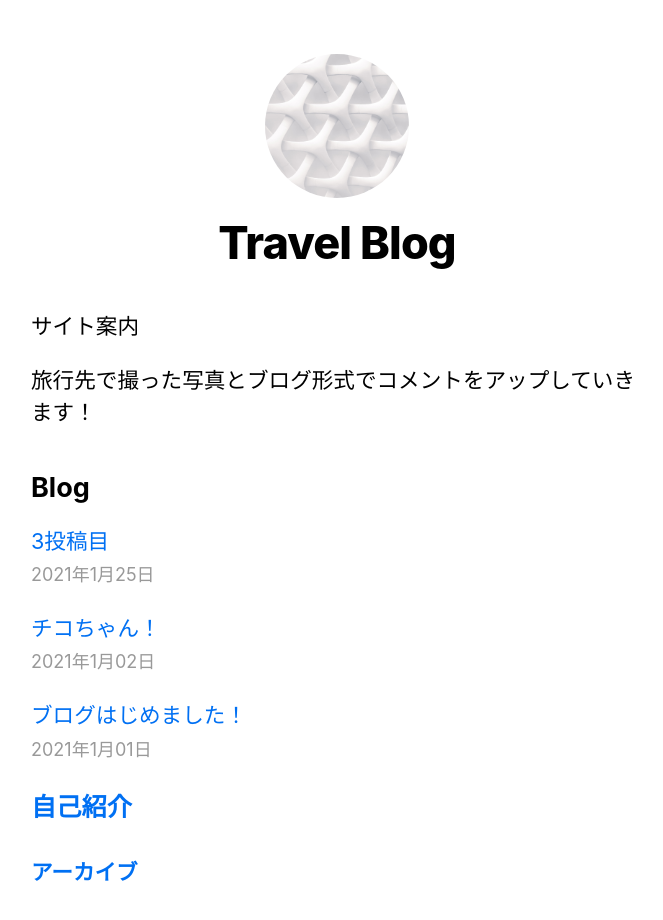
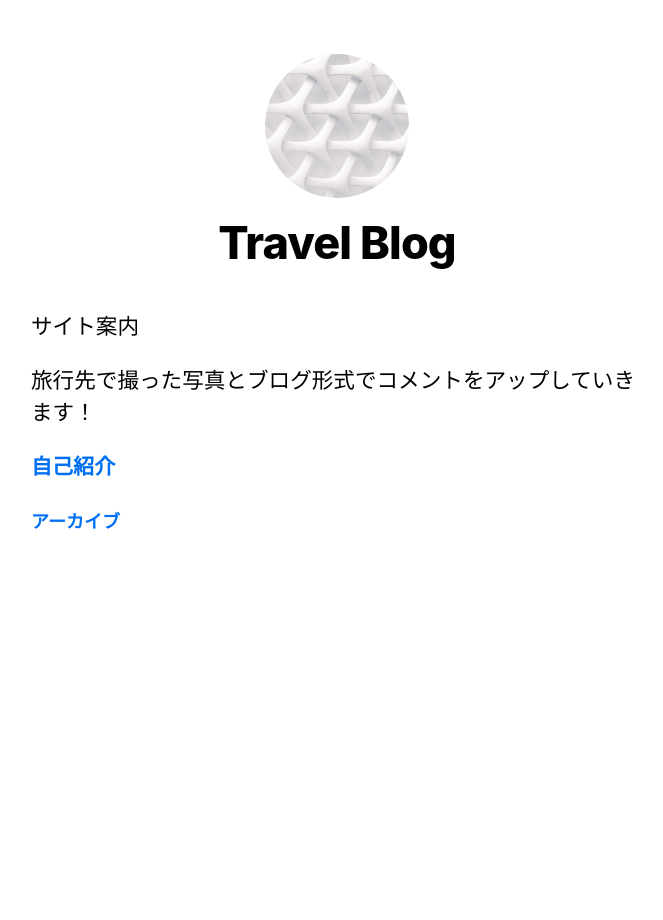
Before and after one commit to jungle379/Travel_Blog, a Next.js app: page / in a window 1280 px wide. Shown: the top 920 px of the page, without its empty margins (303-966 px from the left). After the commit the page ends 800 px from the top, so only its background shows below. Built offline with nearby package versions, Linux system fonts and the light colour scheme.

Commit message:
add-archive

```diff
--- a/components/pager.js
+++ b/components/pager.js
@@ -1,11 +1,14 @@
 import Link from "next/link"
+
 const Pager = (props) => {
   const { total, page, perPage, href, asCallback } = props
+
   const prevPage = page > 1 ? page - 1 : null
   let nextPage = null
   if (page < Math.ceil(total / perPage)) {
     nextPage = page + 1
   }
+
   return (
     <div className="pager">
       <span className="pager-item">
--- a/lib/posts.js
+++ b/lib/posts.js
@@ -5,6 +5,18 @@ import remark from 'remark'
 import html from 'remark-html'
 
 const postsDirectory = path.join(process.cwd(), 'posts')
+const EXTENSION = ".md"
+
+/**
+ * Markdown のファイル一覧を取得する
+ */
+const listContentFiles = ({ fs }) => {
+  const filenames = fs.readdirSync(postsDirectory)
+  return filenames
+    .filter((filename) => path.parse(filename).ext === EXTENSION)
+}
+
+export { listContentFiles }
 
 export function getSortedPostsData() {
   // Get file names under /posts
--- a/pages/index.js
+++ b/pages/index.js
@@ -4,7 +4,6 @@ import utilStyles from '../styles/utils.module.css'
 import { getSortedPostsData } from '../lib/posts'
 import Link from 'next/link'
 import Date from '../components/date'
-
 
 export default function Home({ allPostsData }) {
   return (
@@ -18,21 +17,6 @@ export default function Home({ allPostsData }) {
       旅行先で撮った写真とブログ形式でコメントをアップしていきます！
         </p>
       </section>
-      <section className={`${utilStyles.headingMd} ${utilStyles.padding1px}`}>
-        <h2 className={utilStyles.headingLg}>Blog</h2>
-        <ul className={utilStyles.list}>
-          {allPostsData.map(({ id, date, title }) => (
-            <li className={utilStyles.listItem} key={id}>
-              <Link href={`/posts/${id}`}>
-                <a>{title}</a>
-              </Link>
-              <br />
-              <small className={utilStyles.lightText}>
-                <Date dateString={date} />
-              </small>
-            </li>
-          ))}
-        </ul>
         <h3>
           <Link href="posts/mypage">自己紹介</Link>
         </h3>
@@ -41,13 +25,14 @@ export default function Home({ allPostsData }) {
           <Link href="/archive/[page]" as="/archive/1"><a>アーカイブ</a></Link>
         </div>
         </h4>
-      </section>
     </Layout>
   )
 }
 
 export async function getStaticProps() {
   const allPostsData = getSortedPostsData()
+  //const posts = await readContentFiles({ fs })
+
   return {
     props: {
       allPostsData
```
Also changed, not shown: pages/archive/[page].js (+5 -3 lines).
